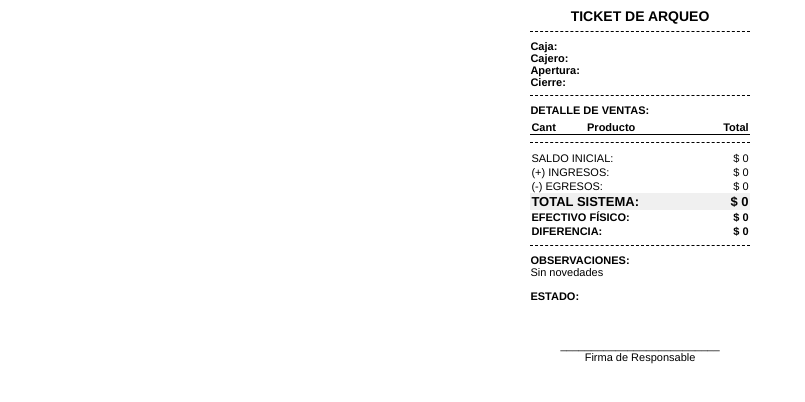
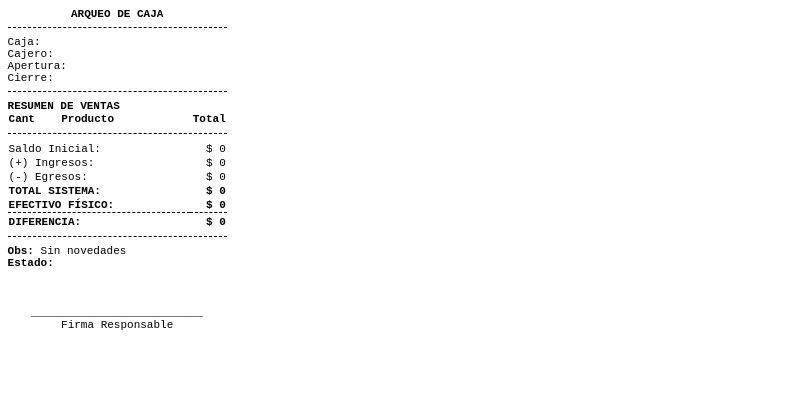
Before and after one commit to sixcompany1288-star/ArqueoCaja, a plain HTML site: page index.html in a window 1280 px wide. Shown: the whole page, without its empty margins (0-805 px from the left). Drawn offline with Linux system fonts and the light colour scheme.

Commit message:
Update index.html

```diff
--- a/index.html
+++ b/index.html
@@ -3,112 +3,113 @@
 <head>
     <meta charset="UTF-8">
     <meta name="viewport" content="width=60mm, initial-scale=1.0">
-    <title>Arqueo de Caja</title>
+    <title>Ticket Arqueo Corregido</title>
     <style>
-        body { font-family: 'Helvetica', Arial, sans-serif; width: 58mm; margin: 0 auto; padding: 2mm; font-size: 11px; color: #000; }
+        body { font-family: 'Courier New', Courier, monospace; width: 58mm; margin: 0; padding: 2mm; font-size: 11px; }
         .center { text-align: center; }
         .bold { font-weight: bold; }
-        .line { border-top: 1px dashed #000; margin: 2mm 0; }
-        table { width: 100%; border-collapse: collapse; margin: 1mm 0; }
-        th { text-align: left; border-bottom: 1px solid #000; }
+        .line { border-top: 1px dashed black; margin: 2mm 0; }
+        table { width: 100%; border-collapse: collapse; }
         .right { text-align: right; }
-        .total-box { font-size: 13px; background: #f0f0f0; padding: 1mm; }
+        .footer { margin-top: 10mm; text-align: center; }
     </style>
 </head>
 <body>
-    <div class="center bold" style="font-size: 14px;">TICKET DE ARQUEO</div>
+    <div class="center bold">ARQUEO DE CAJA</div>
     <div class="line"></div>
-
-    <div>
-        <b>Caja:</b> <span id="caja"></span><br>
-        <b>Cajero:</b> <span id="cajero"></span><br>
-        <b>Apertura:</b> <span id="apertura"></span><br>
-        <b>Cierre:</b> <span id="cierre"></span>
+    <div id="header">
+        Caja: <span id="caja"></span><br>
+        Cajero: <span id="cajero"></span><br>
+        Apertura: <span id="apertura"></span><br>
+        Cierre: <span id="cierre"></span>
     </div>
 
     <div class="line"></div>
-    <b>DETALLE DE VENTAS:</b>
+    <b>RESUMEN DE VENTAS</b>
     <table>
         <thead>
             <tr>
-                <th>Cant</th>
-                <th>Producto</th>
+                <th style="text-align:left">Cant</th>
+                <th style="text-align:left">Producto</th>
                 <th class="right">Total</th>
             </tr>
         </thead>
-        <tbody id="tablaBody"></tbody>
+        <tbody id="detallesBody"></tbody>
     </table>
 
     <div class="line"></div>
     <table>
-        <tr><td>SALDO INICIAL:</td><td class="right" id="sIni"></td></tr>
-        <tr><td>(+) INGRESOS:</td><td class="right" id="ing"></td></tr>
-        <tr><td>(-) EGRESOS:</td><td class="right" id="egr"></td></tr>
-        <tr class="bold total-box"><td>TOTAL SISTEMA:</td><td class="right" id="tSis"></td></tr>
+        <tr><td>Saldo Inicial:</td><td class="right" id="sIni"></td></tr>
+        <tr><td>(+) Ingresos:</td><td class="right" id="ing"></td></tr>
+        <tr><td>(-) Egresos:</td><td class="right" id="egr"></td></tr>
+        <tr class="bold"><td>TOTAL SISTEMA:</td><td class="right" id="tSis"></td></tr>
         <tr class="bold"><td>EFECTIVO FÍSICO:</td><td class="right" id="eFis"></td></tr>
+        <tr class="line"><td></td><td></td></tr>
         <tr class="bold"><td>DIFERENCIA:</td><td class="right" id="dif"></td></tr>
     </table>
 
     <div class="line"></div>
-    <b>OBSERVACIONES:</b><br>
-    <span id="obs"></span><br><br>
-    <b>ESTADO:</b> <span id="est"></span>
+    <div><b>Obs:</b> <span id="obs"></span></div>
+    <div><b>Estado:</b> <span id="est"></span></div>
 
-    <div class="center" style="margin-top: 10mm;">
+    <div class="footer">
         __________________________<br>
-        Firma de Responsable
+        Firma Responsable
     </div>
 
     <script>
-        const urlParams = new URLSearchParams(window.location.search);
+        const url = new URLSearchParams(window.location.search);
+        const fmt = (n) => "$ " + parseFloat(n || 0).toLocaleString('es-CO');
 
-        // Función para formatear moneda
-        const f = (v) => "$ " + parseFloat(v || 0).toLocaleString('es-CO');
+        // Llenar datos generales
+        document.getElementById('caja').innerText = url.get('caja');
+        document.getElementById('cajero').innerText = url.get('cajero');
+        document.getElementById('apertura').innerText = url.get('fechaApertura');
+        document.getElementById('cierre').innerText = url.get('fechaCierre');
+        document.getElementById('sIni').innerText = fmt(url.get('saldoInicial'));
+        document.getElementById('ing').innerText = fmt(url.get('ingresos'));
+        document.getElementById('egr').innerText = fmt(url.get('egresos'));
+        document.getElementById('tSis').innerText = fmt(url.get('totalSistema'));
+        document.getElementById('eFis').innerText = fmt(url.get('efectivoFisico'));
+        document.getElementById('dif').innerText = fmt(url.get('diferencia'));
+        document.getElementById('obs').innerText = url.get('observacion') || "Sin novedades";
+        document.getElementById('est').innerText = url.get('estado');
 
-        // Cargar datos básicos
-        document.getElementById('caja').innerText = urlParams.get('caja');
-        document.getElementById('cajero').innerText = urlParams.get('cajero');
-        document.getElementById('apertura').innerText = urlParams.get('fechaApertura');
-        document.getElementById('cierre').innerText = urlParams.get('fechaCierre');
-        document.getElementById('sIni').innerText = f(urlParams.get('saldoInicial'));
-        document.getElementById('ing').innerText = f(urlParams.get('ingresos'));
-        document.getElementById('egr').innerText = f(urlParams.get('egresos'));
-        document.getElementById('tSis').innerText = f(urlParams.get('totalSistema'));
-        document.getElementById('eFis').innerText = f(urlParams.get('efectivoFisico'));
-        document.getElementById('dif').innerText = f(urlParams.get('diferencia'));
-        document.getElementById('obs').innerText = urlParams.get('observacion') || "Sin novedades";
-        document.getElementById('est').innerText = urlParams.get('estado');
+        // Procesar Listas (Cantidades, Productos, Precios)
+        const cants = (url.get('cantidades') || "").split(',');
+        const prods = (url.get('productos') || "").split(',');
+        const prices = (url.get('totales') || "").split(',');
 
-        // Procesar productos
-        const cants = (urlParams.get('cantidades') || "").split(',');
-        const prods = (urlParams.get('productos') || "").split(',');
-        const prices = (urlParams.get('totales') || "").split(',');
-        const tbody = document.getElementById('tablaBody');
+        const agrupados = {};
 
-        let agrupados = {};
+        // Recorremos las listas alineadas
+        prods.forEach((nombre, i) => {
+            const nom = nombre.trim();
+            if (nom !== "") {
+                const q = parseInt(cants[i] || 0);
+                const p = parseFloat(prices[i] || 0);
 
-        prods.forEach((nombre, i) => {
-            let n = nombre.trim();
-            if(n !== "") {
-                let q = parseInt(cants[i] || 0);
-                let p = parseFloat(prices[i] || 0);
-                if(!agrupados[n]) agrupados[n] = { q: 0, t: 0 };
-                agrupados[n].q += q;
-                agrupados[n].t += (q * p);
+                if (!agrupados[nom]) {
+                    agrupados[nom] = { cantidad: 0, subtotal: 0 };
+                }
+                agrupados[nom].cantidad += q;
+                agrupados[nom].subtotal += (q * p);
             }
         });
 
-        for (let p in agrupados) {
+        // Dibujar la tabla
+        const tbody = document.getElementById('detallesBody');
+        for (const [nombre, data] of Object.entries(agrupados)) {
             const tr = document.createElement('tr');
             tr.innerHTML = `
-                <td>${agrupados[p].q}</td>
-                <td>${p}</td>
-                <td class="right">${f(agrupados[p].t)}</td>
+                <td>${data.cantidad}</td>
+                <td>${nombre}</td>
+                <td class="right">${fmt(data.subtotal)}</td>
             `;
             tbody.appendChild(tr);
         }
 
-        window.onload = () => { setTimeout(() => { window.print(); }, 500); };
+        window.onload = () => { setTimeout(() => { window.print(); }, 800); };
     </script>
 </body>
 </html>
```
